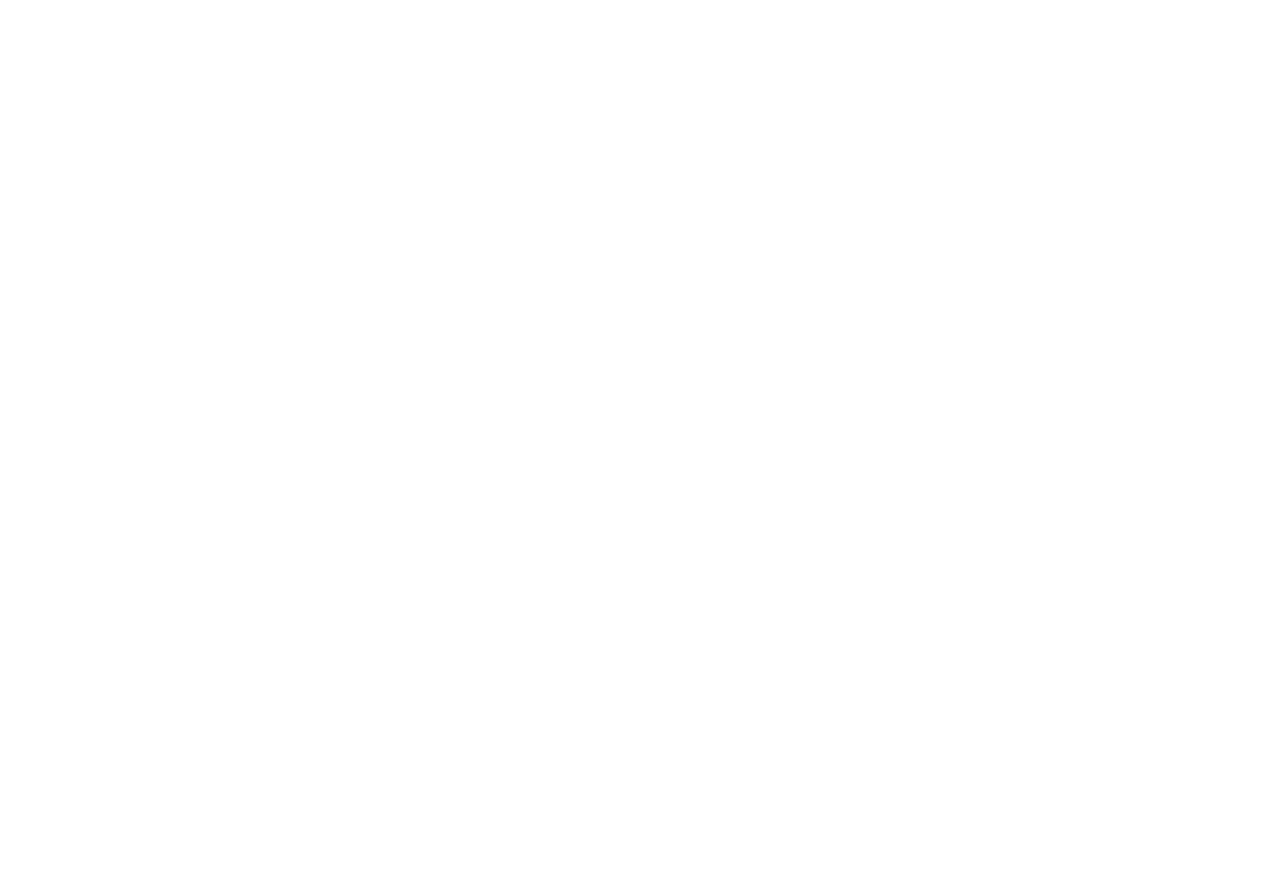
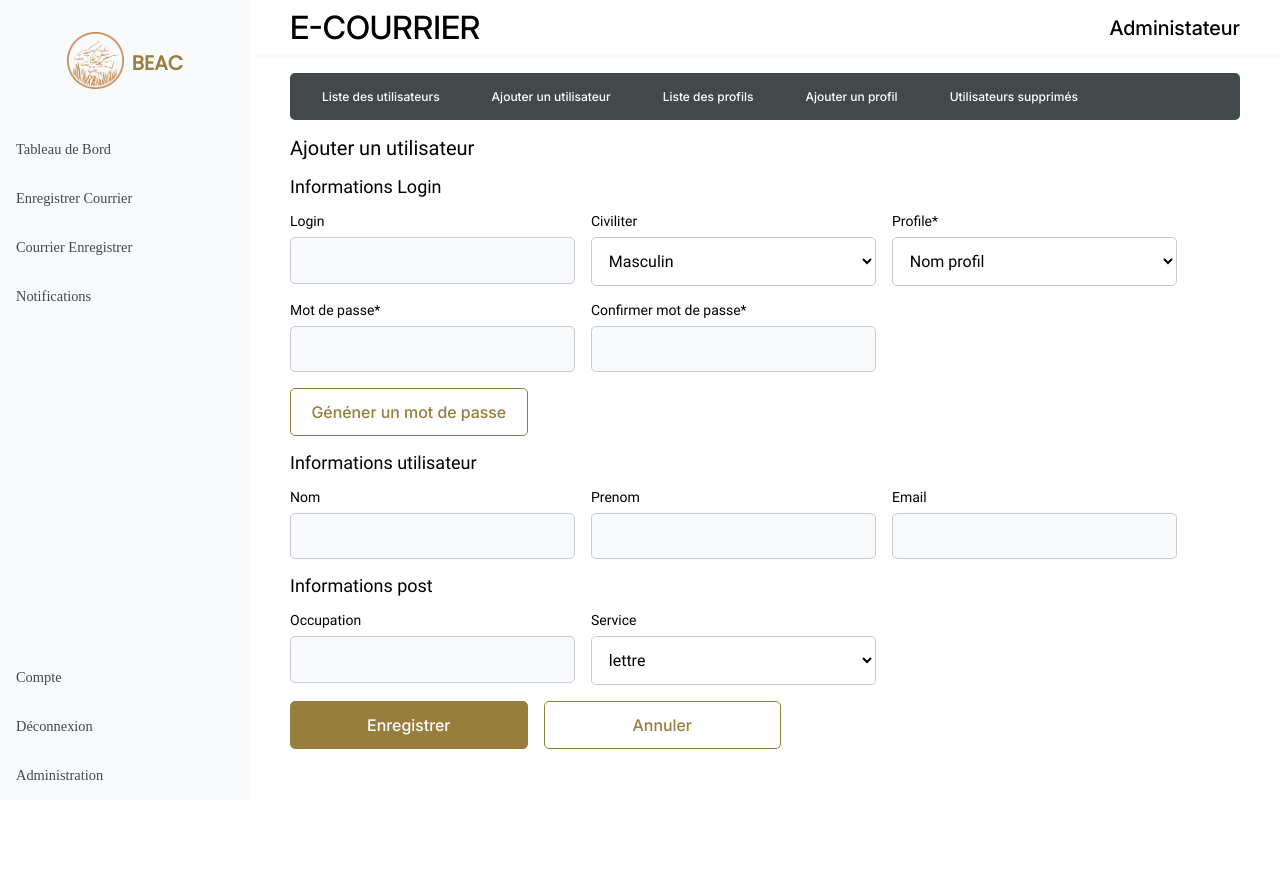
Before and after one commit to aleck2209/Ecourrier, a PHP site: page /public/page/ajouter-utilisateur.php in a window 1280 px wide. Before the commit the page is empty. Before the commit the page ends 800 px from the top, so only its background shows below. Run offline with PHP 8.4, Linux system fonts and the light colour scheme.

Commit message:
finalisation de la page la et la refractorisation

```diff
--- a/public/css/style.css
+++ b/public/css/style.css
@@ -26,67 +26,84 @@
 /* DEBUT VARIABLE */
 :root {
     /* DEBUT FONT */
-    --LOGO-FF: "Poppins";
-    --SIDEBAR-FF: "Inter";
-    --INTER-FF: "Inter";
-    --ROBOTO-FF: "Roboto";
-    --LABEL-FS: 0.875rem;
-    --LOGO-FS: 1.25rem;
-    --TITRE-PAGE-FS: 1.25rem;
-    --TITRE-FORM-FS: 1.125rem;
-    --SIDEBAR-FS: 0.9rem;
-    --NAME-SITE-FS: 2rem;
-    --NAME-USER-FS: 1.25rem;
-    --NAV-FS: 0.75rem;
-    --FIELD-FS: 1rem;
-    --TITRE-PAGE-FW: 400;
-    --TITRE-FORM-FW: 400;
-    --LOGO-FW: 700;
-    --SIDEBAR-FW: 500;
-    --NAME-SITE-FW: 500;
-    --NAME-USER-FW: 500;
-    --NAV-FW: 500;
-    --LABEL-FW: 500;
-    --FIELD-FW: 400;
-    --BTN-FW: 500;
+    /* DEBUT FONT-FAMILY */
+    --FF-INTER: "Inter", sans-serif;
+    --FF-POPPINS: "Poppins", sans-serif;
+    --FF-ROBOTO: "Roboto", sans-serif;
+    /* FIN FONT-FAMILY*/
+
+    /* DEBUT FONT-SIZE */
+    --FS-FIELD: 1rem;
+    --FS-LABEL: 0.875rem;
+    --FS-LOGO: 1.25rem;
+    --FS-NAME-SITE: 2rem;
+    --FS-NAME-USER: 1.25rem;
+    --FS-NAV: 0.75rem;
+    --FS-SIDEBAR: 0.9rem;
+    --FS-TITRE-FORM: 1.125rem;
+    --FS-TITRE-PAGE: 1.25rem;
+    /* FIN FONT-SIZE */
+
+    /* DEBUT FONT-WEIGHT */
+    --FW-BTN: 500;
+    --FW-FIELD: 400;
+    --FW-LABEL: 500;
+    --FW-LOGO: 700;
+    --FW-NAME-SITE: 500;
+    --FW-NAME-USER: 500;
+    --FW-NAV: 500;
+    --FW-SIDEBAR: 500;
+    --FW-TITRE-PAGE: 400;
+    --FW-TITRE-FORM: 400;
     /* FIN FONT */
 
     /* DEBUT COULEUR */
+    --BLACK: rgba(67, 72, 75, 1);
+    --DARK: rgba(0, 0, 0, 1);
+    --DARK-GREY: rgba(201, 202, 207, 1);
     --GOLD: rgba(152, 126, 60, 1);
-    --BLACK: rgba(67, 72, 75, 1);
     --GOLD-LIGHT: rgba(152, 126, 60, 0.25);
     --GREY: rgba(249, 250, 251, 1);
-    --DARK-GREY: rgba(201, 202, 207, 1);
     --WHITE: rgba(255, 255, 255, 1);
-    --DARK: rgba(0, 0, 0, 1);
     /* FIN COULEUR */
 
     /* DEBUT DISTANCE */
-    --LOGO-PG-TOP-BT: 2rem;
-    --SIDEBAR-PG: 1rem;
-    --DROPDOWN-PG-LT: 2rem;
-    --CONTENT-PG-LT-RT: 2.5rem;
-    --HEADER-PG-TOP-BT: 1rem;
-    --MAIN-PG-TOP: 2rem;
-    --NAV-PG-TOP-BT: 0.5rem;
-    --NAV-PG-LT-RT: 1rem;
-    --FIELD-PG: 0.8rem;
-    --LINK-MG-RT: 1rem;
-    --SECTION-MG-TP: 1.5rem;
-    --FORM-MG-TP: 1.5rem;
-    --FORM-GAP: 1.5rem;
-    --FIELDS-GAP: 1rem;
-    --FIELD-GAP: 0.5rem;
-    --FIELDS-WD: 30%;
-    --FIELD-WD: 100%;
-    --BTN-WD: 25%;
+    /* DEBUT PADDING */
+    --PG-BT-MAIN: 9rem;
+    --PG-FIELD: 0.8rem;
+    --PG-LT-DROPDOWN: 2rem;
+    --PG-LT-RT-CONTENT: 2.5rem;
+    --PG-LT-RT-NAV: 1rem;
+    --PG-SIDEBAR: 1rem;
+    --PG-TOP-BT-LOGO: 2rem;
+    --PG-TOP-BT-HEADER: 0.5rem;
+    --PG-TOP-BT-NAV: 0.5rem;
+    --PG-TOP-MAIN: 1rem;
+    /* FIN PADDING */
 
+    /* DEBUT MARGIN */
+    --MG-RT-LINK: 1rem;
+    --MG-TOP-FORM: 1rem;
+    --MG-TOP-SECTION: 1rem;
+    /* FIN MARGIN */
+
+    /* DEBUT GAP */
+    --GAP-FIELD: 0.5rem;
+    --GAP-FIELDS: 1rem;
+    --GAP-FORM: 1rem;
+    /* FIN GAP */
+
+    /* DEBUT WIDTH */
+    --WD-BTN: 25%;
+    --WD-FIELD: 100%;
+    --WD-FIELDS: 30%;
+    /* FIN WIDTH */
     /* FIN DISTANCE */
 
     /* DEBUT BORDURE */
     --BORDER-BT: 2px solid var(--GREY);
+    --BORDER-BTN: 1px solid var(--GOLD);
     --BORDER-FIELD: 1px solid var(--DARK-GREY);
-    --BORDER-BTN: 1px solid var(--GOLD);
     --BORDER-RADIUS: 5px;
 }
 
@@ -106,41 +123,41 @@ header {
     border-bottom: var(--BORDER-BT);
     color: var(--DARK);
     display: flex;
-    font-family: var(--INTER-FF);
+    font-family: var(--FF-INTER);
     justify-content: space-between;
-    padding: var(--HEADER-PG-TOP-BT) var(--CONTENT-PG-LT-RT);
+    padding: var(--PG-TOP-BT-HEADER) var(--PG-LT-RT-CONTENT);
 }
 
 header h1 {
-    font-size: var(--NAME-SITE-FS);
-    font-weight: var(--NAME-SITE-FW);
+    font-size: var(--FS-NAME-SITE);
+    font-weight: var(--FW-NAME-SITE);
 }
 
 header p {
-    font-size: var(--NAME-USER-FS);
-    font-weight: var(--NAME-USER-FW);
+    font-size: var(--FS-NAME-USER);
+    font-weight: var(--FW-NAME-USER);
 }
     /* FIN HEADER */
 
     /* DEBUT MAIN */
 main {
-    padding: var(--MAIN-PG-TOP) var(--CONTENT-PG-LT-RT) 0 var(--CONTENT-PG-LT-RT);
+    padding: var(--PG-TOP-MAIN) var(--PG-LT-RT-CONTENT) var(--PG-BT-MAIN) var(--PG-LT-RT-CONTENT);
 }
         /* DEBUT NAVIGATION */
 .nav-bar {
     background-color: var(--BLACK);
     border-radius: var(--BORDER-RADIUS);
-    padding: var(--NAV-PG-TOP-BT) var(--NAV-PG-LT-RT);
+    padding: var(--PG-TOP-BT-NAV) var(--PG-LT-RT-NAV);
 }
 
 .nav-bar__link {
     color: var(--WHITE);
     display: inline-block;
-    font-family: var(--INTER-FF);
-    font-size: var(--NAV-FS);
-    font-weight: var(--NAV-FW);
-    margin-right: var(--LINK-MG-RT);
-    padding: var(--NAV-PG-TOP-BT) var(--NAV-PG-LT-RT);
+    font-family: var(--FF-INTER);
+    font-size: var(--FS-NAV);
+    font-weight: var(--FW-NAV);
+    margin-right: var(--MG-RT-LINK);
+    padding: var(--PG-TOP-BT-NAV) var(--PG-LT-RT-NAV);
     text-decoration: none;
 }
 
@@ -158,25 +175,25 @@ main {
 .field {
     display: flex;
     flex-direction: column;
-    gap: var(--FIELD-GAP);
-    width: var(--FIELDS-WD);
+    gap: var(--GAP-FIELD);
+    width: var(--WD-FIELDS);
 }
 
 label {
-    font-family: var(--ROBOTO-FF);
-    font-size: var(--LABEL-FS);
-    font-weight: var(--LABEL-FW);
+    font-family: var(--FF-ROBOTO);
+    font-size: var(--FS-LABEL);
+    font-weight: var(--FW-LABEL);
 }
 
 input, select {
     border: var(--BORDER-FIELD);
     border-radius: var(--BORDER-RADIUS);
-    font-family: var(--ROBOTO-FF);
-    font-size: var(--FIELD-FS);
-    font-weight: var(--FIELD-FW);
+    font-family: var(--FF-ROBOTO);
+    font-size: var(--FS-FIELD);
+    font-weight: var(--FW-FIELD);
+    padding: var(--PG-FIELD);
     outline: none;
-    padding: var(--FIELD-PG);
-    width: var(--FIELD-WD);
+    width: var(--WD-FIELD);
 }
 
 input {
@@ -190,9 +207,9 @@ select {
 input[type="submit"],
 input[type="reset"] {
     border: var(--BORDER-BTN);
-    font-family: var(--INTER-FF);
-    font-weight: var(--BTN-FW);
-    width: var(--BTN-WD);
+    font-family: var(--FF-INTER);
+    font-weight: var(--FW-BTN);
+    width: var(--WD-BTN);
 }
 
 input[type="submit"] {
@@ -200,10 +217,10 @@ input[type="submit"] {
     color: var(--WHITE);
 }
 
-input[type="reset"] {
+input[type="reset"],
+.btn-add-user__key-generator[type="submit"] {
     background-color: var(--WHITE);
     color: var(--GOLD);
-    position: st;
 }
 
 input[type="submit"]:hover,
@@ -215,8 +232,8 @@ input[type="reset"]:hover {
         /* FIN FORMULAIRE */
     /* FIN MAIN */
 .content {
-    /* margin-left: 250px; */
     flex-grow: 1;
+    margin-left: 250px; /* PERMET DE DEPLACER LE CONTENT DE LA SIDE-BAR  */
 }
 /* FIN STYLES GENERALS */
 
@@ -227,7 +244,8 @@ input[type="reset"]:hover {
     flex-flow: column nowrap;
     height: 100%;
     justify-content: space-between;
-    position: sticky;
+    left: 0;
+    position: fixed; /* position: sticky */
     top: 0;
     width: 250px;
 }
@@ -238,7 +256,7 @@ input[type="reset"]:hover {
     color: var(--GOLD);
     display: flex;
     justify-content: center;
-    padding: var(--LOGO-PG-TOP-BT) 0;
+    padding: var(--PG-TOP-BT-LOGO) 0;
 }
 
 .logo figcaption {
@@ -246,9 +264,9 @@ input[type="reset"]:hover {
 }
 
 .logo p {
-    font-family: var(--LOGO-FF);
-    font-size: var(--LOGO-FS);
-    font-weight: var(--LOGO-FW);
+    font-family: var(--FF-POPPINS);
+    font-size: var(--FS-LOGO);
+    font-weight: var(--FW-LOGO);
     margin-left: 0.5rem;
 }
     /* FIN LOGO */
@@ -264,9 +282,9 @@ input[type="reset"]:hover {
     color: var(--BLACK);
     display: block;
     font-family: var(--SIDEBAR-FF);
-    font-size: var(--SIDEBAR-FS);
-    font-weight: var(--SIDEBAR-FW);
-    padding: var(--SIDEBAR-PG);
+    font-size: var(--FS-SIDEBAR);
+    font-weight: var(--FW-SIDEBAR);
+    padding: var(--PG-SIDEBAR);
     text-decoration: none;
 }
 
@@ -282,7 +300,7 @@ input[type="reset"]:hover {
     display: none;
 }
 .gestion-courrier__dropdown li a {
-    padding-left: var(--DROPDOWN-PG-LT);
+    padding-left: var(--PG-LT-DROPDOWN);
 }
 
 .gestion-courrier ul li:hover .gestion-courrier__dropdown {
@@ -294,40 +312,44 @@ input[type="reset"]:hover {
 
 /* DEBUT PAGE AJOUTER PROFIL*/
 .page-content-add-profil {
-    margin-top: var(--SECTION-MG-TP);
+    margin-top: var(--MG-TOP-SECTION);
 }
 
 .page-content-add-profil h2 {
     color: var(--DARK);
-    font-family: var(--ROBOTO-FF);
-    font-size: var(--TITRE-PAGE-FS);
-    font-weight: var(--TITRE-PAGE-FW);
+    font-family: var(--FF-ROBOTO);
+    font-size: var(--FS-TITRE-PAGE);
+    font-weight: var(--FW-TITRE-PAGE);
 }
     /* DEBUT FORMULAIRE AJOUTER PROFIL */
 .form-add-profil {
     display: flex;
     flex-flow: column nowrap;
-    font-family: var(--ROBOTO-FF);
-    gap: var(--FORM-GAP);
-    margin-top: var(--FORM-MG-TP);
+    font-family: var(--FF-ROBOTO);
+    gap: var(--GAP-FORM);
+    margin-top: var(--MG-TOP-FORM);
 }
 
 .form-add-profil h3 {
-    font-size: var(--TITRE-FORM-FS);
-    font-weight: var(--TITRE-FORM-FW);
+    font-size: var(--FS-TITRE-FORM);
+    font-weight: var(--FW-TITRE-FORM);
 }
         /* DEBUT CHAMPS FORMULAIRE AJOUTER PROFIL */
 .fields-add-profil {
     display: flex;
     flex-flow: row wrap;
-    gap: var(--FIELDS-GAP);
+    gap: var(--GAP-FIELDS);
 }
         /* FIN CHAMPS FORMULAIRE AJOUTER PROFIL */
         /* DEBUT BTN AJOUTER PROFIL */
-.btn-add-profil {
+.btn-add-profil, .btn-add-user {
     display: flex;
-    gap: var(--FIELDS-GAP);
+    gap: var(--GAP-FIELDS);
 }
         /* FIN BTN AJOUTER PROFIL */
     /* FIN FORMULAIRE AJOUTER PROFIL*/
 /* FIN PAGE AJOUTER PROFIL */
+
+/* DEBUT PAGE AJOUTER UTILISATEUR */
+
+/* FIN PAGE AJOUTER PROFIL */
--- a/public/page/ajouter-profil-next.php
+++ b/public/page/ajouter-profil-next.php
@@ -24,9 +24,9 @@
             <!-- DEBUT DE LA BARRE DE NAVIGATION -->
             <nav class="nav-bar">
                 <a class="nav-bar__link" href="#">Liste des utilisateurs</a>
-                <a class="nav-bar__link" href="#">Ajouter un utilisateur</a>
+                <a class="nav-bar__link" href="ajouter-utilisateur.php">Ajouter un utilisateur</a>
                 <a class="nav-bar__link" href="#">Liste des profils</a>
-                <a class="nav-bar__link" href="#">Ajouer un profil</a>
+                <a class="nav-bar__link" href="#">Ajouter un profil</a>
                 <a class="nav-bar__link" href="#">Utilisateurs supprimés</a>
             </nav>
             <!-- FIN DE LA BARRE DE NAVIGATION -->
--- a/public/page/ajouter-profil.php
+++ b/public/page/ajouter-profil.php
@@ -24,9 +24,9 @@
             <!-- DEBUT DE LA BARRE DE NAVIGATION -->
             <nav class="nav-bar">
                 <a class="nav-bar__link" href="#">Liste des utilisateurs</a>
-                <a class="nav-bar__link" href="#">Ajouter un utilisateur</a>
+                <a class="nav-bar__link" href="ajouter-utilisateur.php">Ajouter un utilisateur</a>
                 <a class="nav-bar__link" href="#">Liste des profils</a>
-                <a class="nav-bar__link" href="#">Ajouer un profil</a>
+                <a class="nav-bar__link" href="#">Ajouter un profil</a>
                 <a class="nav-bar__link" href="#">Utilisateurs supprimés</a>
             </nav>
             <!-- FIN DE LA BARRE DE NAVIGATION -->
--- a/public/page/ajouter-utilisateur.php
+++ b/public/page/ajouter-utilisateur.php
@@ -0,0 +1,117 @@
+<!DOCTYPE html>
+<html lang="en">
+<head>
+    <meta charset="UTF-8">
+    <meta name="viewport" content="width=device-width, initial-scale=1.0">
+    <link rel="stylesheet" href="../css/style.css">
+    <title>Ajouter Profil</title>
+</head>
+<body>
+    <?php
+        // APPEL DE LA SIDE-BAR
+        require('../include/side-bar.html');
+    ?>
+
+    <!-- DEBUT DE LA PAGE AJOUTER PROFIL -->
+    <div class="content">
+        <!-- DEBUT DU HEADER -->
+        <header class="header">
+            <h1>E-COURRIER</h1>
+            <p>Administateur</p>
+        </header>
+        <!-- FIN DU HEADER -->
+        <main class="main">
+            <!-- DEBUT DE LA BARRE DE NAVIGATION -->
+            <nav class="nav-bar">
+                <a class="nav-bar__link" href="#">Liste des utilisateurs</a>
+                <a class="nav-bar__link" href="#">Ajouter un utilisateur</a>
+                <a class="nav-bar__link" href="#">Liste des profils</a>
+                <a class="nav-bar__link" href="ajouter-profil.php">Ajouter un profil</a>
+                <a class="nav-bar__link" href="#">Utilisateurs supprimés</a>
+            </nav>
+            <!-- FIN DE LA BARRE DE NAVIGATION -->
+            <section class="page-content-add-profil">
+                <h2>Ajouter un utilisateur</h2>
+                <!-- DEBUT DU FORMULAIRE -->
+                <form action="" method="post" class="form-add-profil">
+                    <!-- DEBUT INFORMATION LOGIN -->
+                    <h3>Informations Login</h3>
+                    <div class="fields-add-profil">
+                        <div class="field">
+                            <label for="nom">Login</label>
+                            <input type="text" name="" id="Nom">
+                        </div>
+                        <div class="field">
+                            <label for="accès">Civiliter</label>
+                            <select name="" id="">
+                                <option value="M">Masculin</option>
+                                <option value="F">Feminin</option>
+                            </select>
+                        </div>
+                        <div class="field">
+                            <label for="Profile">Profile*</label>
+                            <select name="" id="" required>
+                                <option value="">Nom profil</option>
+                                <option value="">Autres</option>
+                            </select>
+                        </div>
+                        <div class="field">
+                            <label for="nom">Mot de passe*</label>
+                            <input type="password" name="" id="Nom" required>
+                        </div>
+                        <div class="field">
+                            <label for="nom">Confirmer mot de passe*</label>
+                            <input type="password" name="" id="Nom" required>
+                        </div>
+                    </div>
+                    <div class="btn-add-user">
+                        <input type="submit" value="Généner un mot de passe" class="btn-add-user__key-generator">
+                    </div>
+                    <!-- FIN INFORMATION LOGIN -->
+
+                    <!-- DEBUT INFORMATION UTILISATEUR -->
+                    <h3>Informations utilisateur</h3>
+                    <div class="fields-add-profil">
+                        <div class="field">
+                            <label for="nom">Nom</label>
+                            <input type="text" name="" id="Nom">
+                        </div>
+                        <div class="field">
+                            <label for="nom">Prenom</label>
+                            <input type="text" name="" id="Nom">
+                        </div>
+                        <div class="field">
+                            <label for="nom">Email</label>
+                            <input type="email" name="" id="Nom">
+                        </div>
+                    </div>
+                    <!-- FIN INFORMATION UTILISATEUR -->
+
+                    <!-- DEBUT INFORMATION POST  -->
+                    <h3>Informations post</h3>
+                    <div class="fields-add-profil">
+                        <div class="field">
+                            <label for="">Occupation</label>
+                            <input type="text" name="" id="Nom">
+                        </div>
+                        <div class="field">
+                            <label for="">Service</label>
+                            <select name="" id="">
+                                <option value="M">lettre</option>
+                                <option value="F">vide</option>
+                            </select>
+                        </div>
+                    </div>
+                    <!-- FIN INFORMATION POST  -->
+                    <div class="btn-add-user">
+                        <input type="submit" value="Enregistrer">
+                        <input type="reset" value="Annuler">
+                    </div>
+                </form>
+                <!-- FIN DU FORMULAIRE -->
+            </section>
+        </main>
+    </div>
+    <!-- FIN DE LA PAGE AJOUTER PROFIL -->
+</body>
+</html>
```
